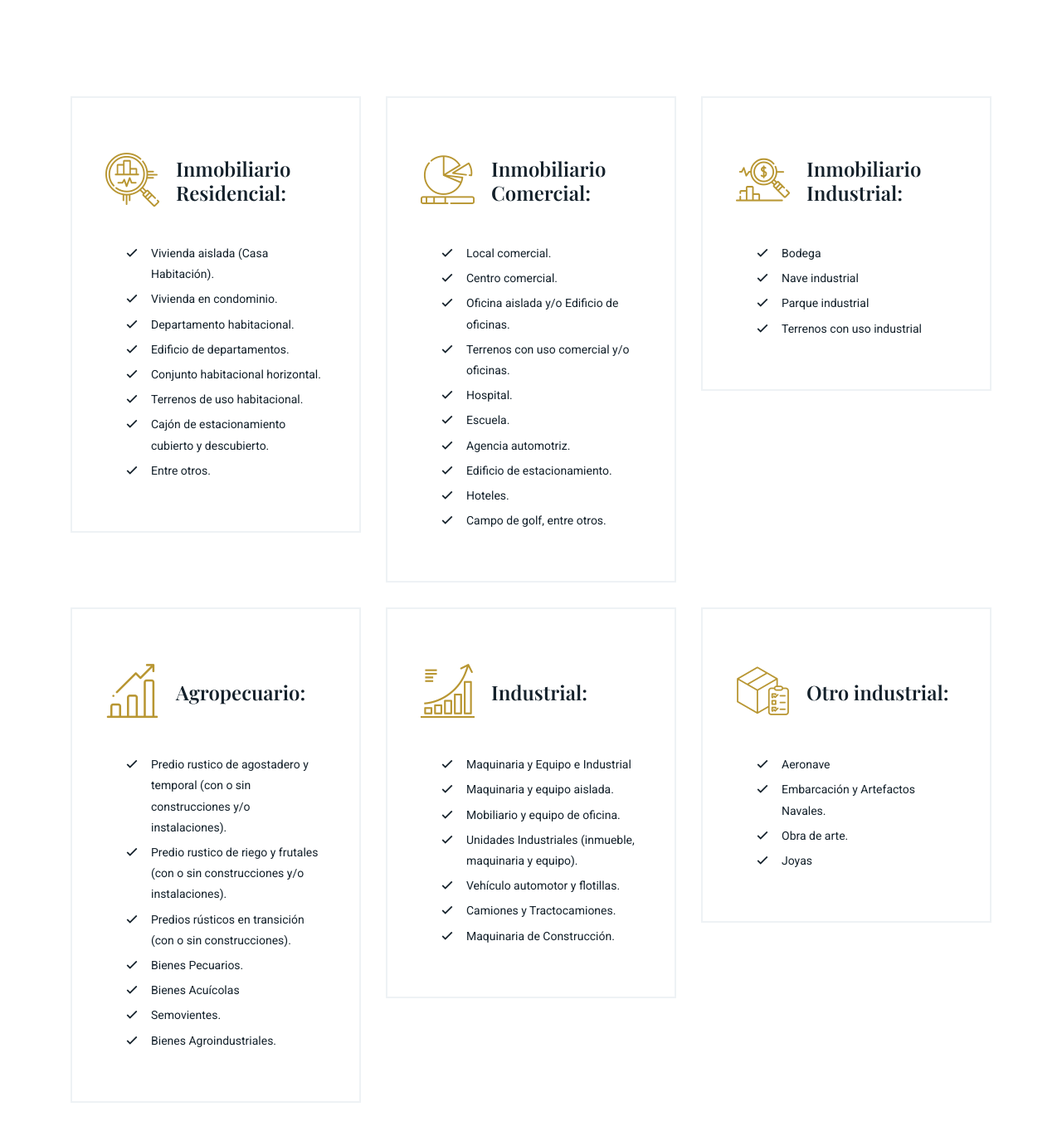
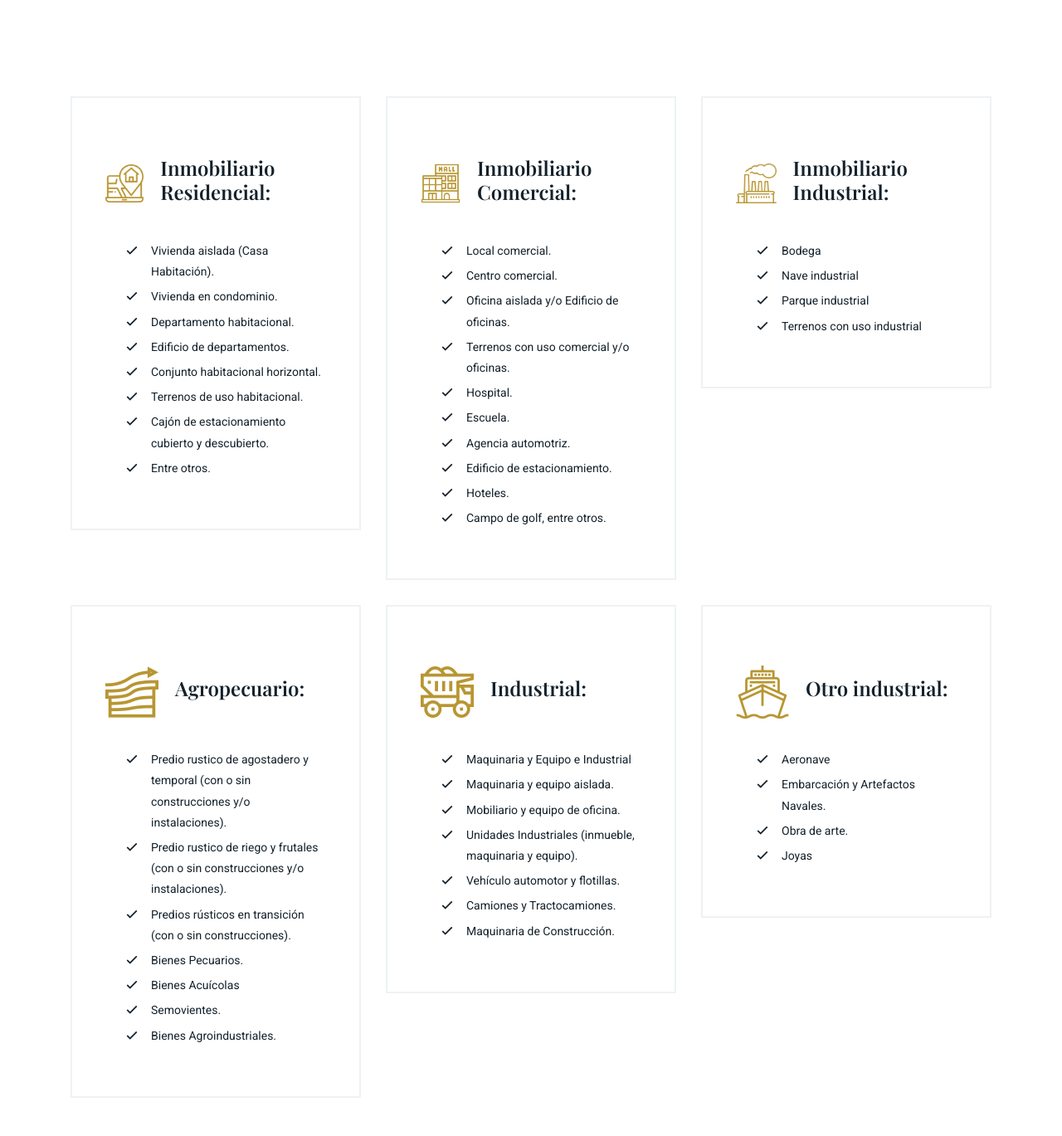
Before and after one commit to Ivonnemtz96/finisterra, a PHP site: page /bienes in a window 1280 px wide. Shown: the part 661-2030 px from the top of the page at 83% size. Run offline with PHP 8.4, Linux system fonts and the light colour scheme; some libraries are stand-ins or nearby versions.

Commit message:
se actualizan los icons

```diff
--- a/modules/bienes.php
+++ b/modules/bienes.php
@@ -23,9 +23,9 @@
                 <div class="choose-us-box style-2 mb-xl-30">
                     <div class="top-sec">
                         <div class="icon">
-                            <i class="flaticon-statistics text-orange"></i>
+                            <img src="/assets/images/residencial.png" alt="">
                         </div>
-                        <h4 class="fw-600 no-margin"><a href="service-detail.html">Inmobiliario Residencial:</a></h4>
+                        <h4 class="fw-600 no-margin"><a href="">Inmobiliario Residencial:</a></h4>
                     </div>
                     <p class="fw-500 mb-xl-10">
                     <ul>
@@ -48,9 +48,9 @@
                 <div class="choose-us-box style-2 mb-xl-30">
                     <div class="top-sec">
                         <div class="icon">
-                            <i class="flaticon-market text-orange"></i>
+                            <img src="/assets/images/comercial.png" alt="">
                         </div>
-                        <h4 class="fw-600 no-margin"><a href="service-detail.html">Inmobiliario Comercial:</a></h4>
+                        <h4 class="fw-600 no-margin"><a href="">Inmobiliario Comercial:</a></h4>
                     </div>
                     <p class="fw-500 mb-xl-10">
                     <ul>
@@ -74,9 +74,9 @@
                 <div class="choose-us-box style-2 mb-xl-30">
                     <div class="top-sec">
                         <div class="icon">
-                            <i class="flaticon-investment text-orange"></i>
+                        <img src="/assets/images/industrial.png" alt="">
                         </div>
-                        <h4 class="fw-600 no-margin"><a href="service-detail.html">Inmobiliario Industrial:</a></h4>
+                        <h4 class="fw-600 no-margin"><a href="">Inmobiliario Industrial:</a></h4>
                     </div>
                     <p class="fw-500 mb-xl-10">
                     <ul>
@@ -94,9 +94,9 @@
                 <div class="choose-us-box style-2 mb-md-30">
                     <div class="top-sec">
                         <div class="icon">
-                            <i class="flaticon-graphic text-orange"></i>
+                        <img src="/assets/images/predio.png" alt="">
                         </div>
-                        <h4 class="fw-600 no-margin"><a href="service-detail.html">Agropecuario:</a></h4>
+                        <h4 class="fw-600 no-margin"><a href="">Agropecuario:</a></h4>
                     </div>
                     <p class="fw-500 mb-xl-10">
                     <ul>
@@ -116,9 +116,10 @@
                 <div class="choose-us-box style-2 mb-md-30">
                     <div class="top-sec">
                         <div class="icon">
-                            <i class="flaticon-growth text-orange"></i>
+                        <img src="/assets/images/camion.png" alt="">
+
                         </div>
-                        <h4 class="fw-600 no-margin"><a href="service-detail.html">Industrial:</a></h4>
+                        <h4 class="fw-600 no-margin"><a href="">Industrial:</a></h4>
                     </div>
                     <p class="fw-500 mb-xl-10">
                     <ul>
@@ -138,9 +139,9 @@
                 <div class="choose-us-box style-2">
                     <div class="top-sec">
                         <div class="icon">
-                            <i class="flaticon-box text-orange"></i>
+                        <img src="/assets/images/embarcacion.png" alt="">
                         </div>
-                        <h4 class="fw-600 no-margin"><a href="service-detail.html">Otro industrial:</a></h4>
+                        <h4 class="fw-600 no-margin"><a href="">Otro industrial:</a></h4>
                     </div>
                     <p class="fw-500 mb-xl-10">
                         <ul>
```
Also changed, not shown: assets/images/agricultura.png (added), assets/images/camion.png (added), assets/images/comercial.png (added), assets/images/embarcacion.png (added), assets/images/industrial.png (added), assets/images/predio.png (added), assets/images/residencial.png (added), 1 other file.
